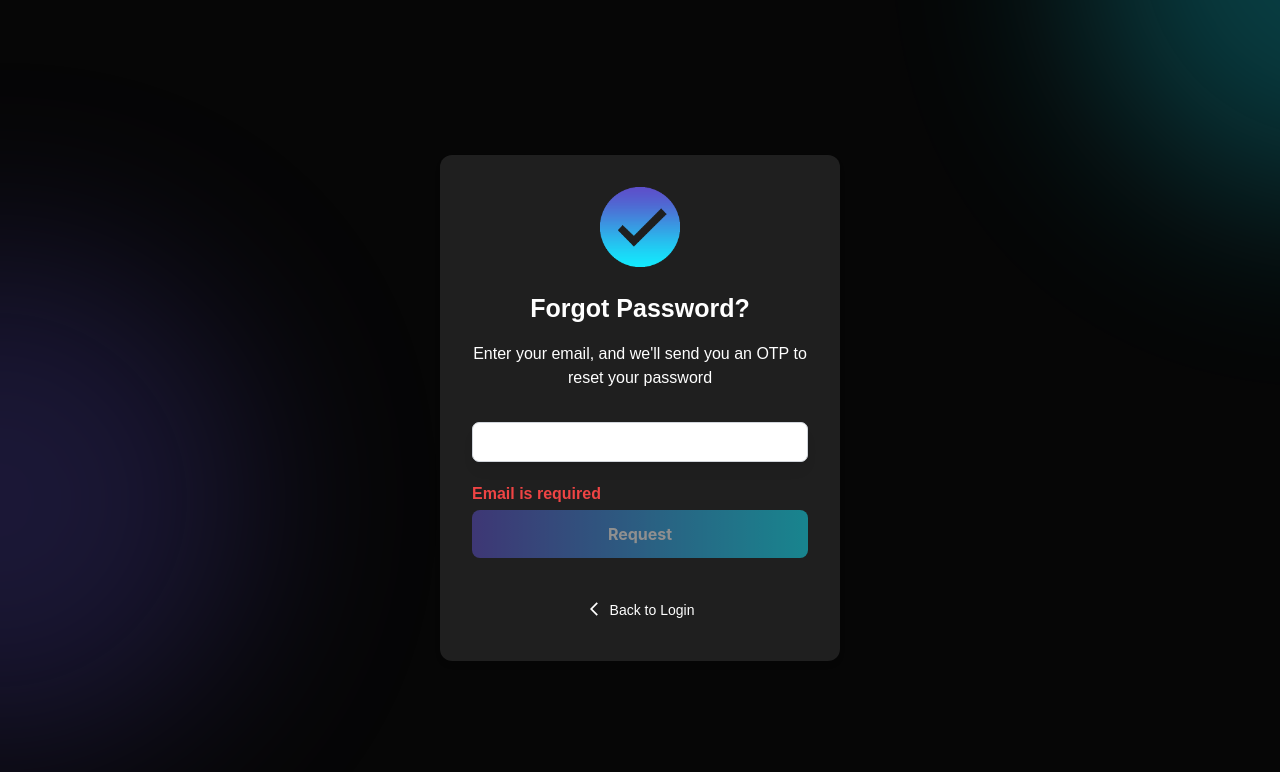
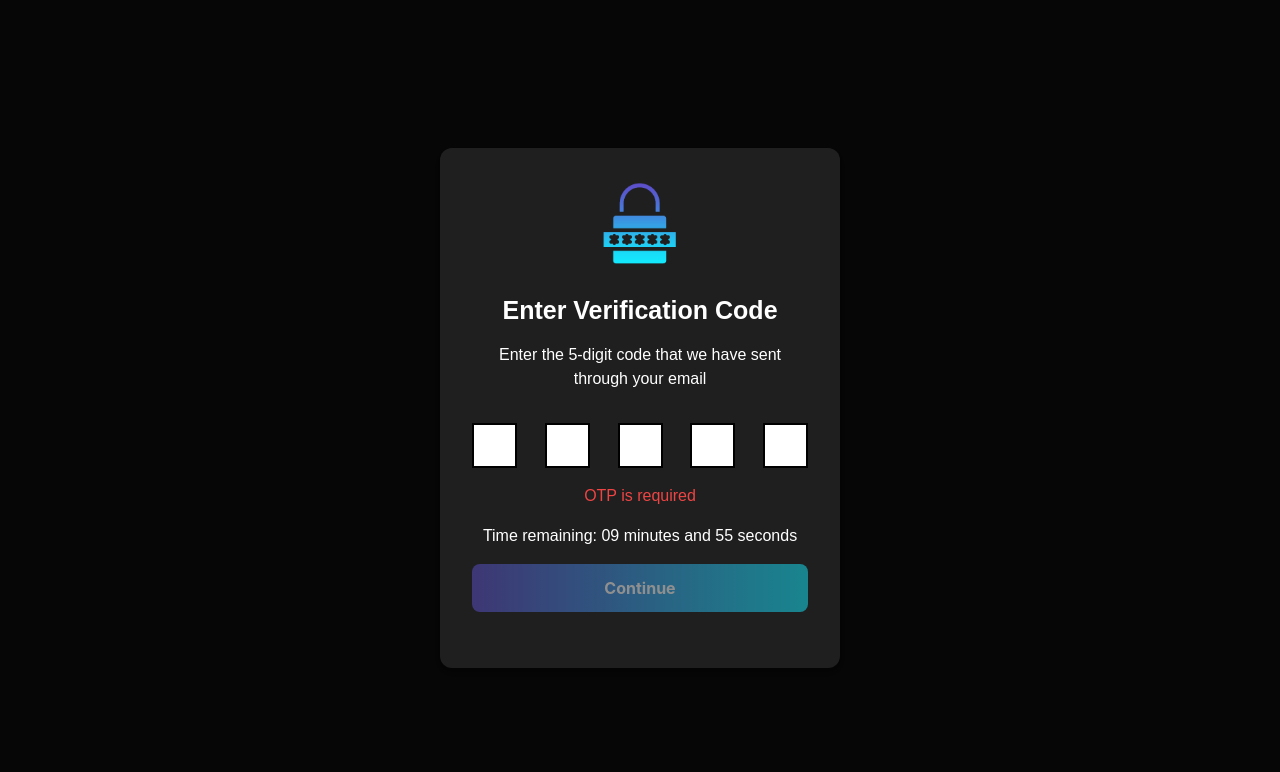
Before and after one commit to SphiriaDigital666/Wolvista-Clone, a React (Create React App) app in the folder client/: page /reset-password in a window 1280 px wide. Shown: the top 772 px of the page. Built offline with nearby package versions, Linux system fonts and the light colour scheme.

Commit message:
otp UI update

```diff
--- a/client/src/pages/reset-password/components/otp.tsx
+++ b/client/src/pages/reset-password/components/otp.tsx
@@ -1,10 +1,10 @@
-import { Button, Card } from '@material-tailwind/react';
-import React, { FC, useEffect, useState } from 'react';
+import { Button, Card } from "@material-tailwind/react";
+import React, { FC, useEffect, useState } from "react";
 // import { useAppSelector } from '../../../app/hooks';
 // import { RootState } from '../../../app/store';
-// import OTC from '../../../assets/forgot_password/otc.png';
+import OTC from "../../../assets/passwordReset/otc.png";
 // import LOGO from '../../../assets/register/logo.png';
-import api from '../../../utils/api';
+import api from "../../../utils/api";
 
 interface OtpInputProps {
   handleNextStep: () => void;
@@ -13,13 +13,13 @@ interface OtpInputProps {
 const OtpInput: FC<OtpInputProps> = ({ handleNextStep }) => {
   const VERIFICATION_CODE_LENGTH = 5;
   // const { email } = useAppSelector((state: RootState) => state.otp);
-  const email = ''
+  const email = "";
   const TIMER_DURATION = 600;
 
   const [verificationCode, setVerificationCode] = useState(
-    Array(VERIFICATION_CODE_LENGTH).fill('')
+    Array(VERIFICATION_CODE_LENGTH).fill("")
   );
-  const [message, setMessage] = useState('');
+  const [message, setMessage] = useState("");
   const [isCodeCorrect, setIsCodeCorrect] = useState(false);
   const [isTimerExpired, setIsTimerExpired] = useState(false);
   const [remainingTime, setRemainingTime] = useState(TIMER_DURATION);
@@ -30,9 +30,9 @@ const OtpInput: FC<OtpInputProps> = ({ handleNextStep }) => {
 
     const formattedTime = `${minutes
       .toString()
-      .padStart(2, '0')} minutes and ${seconds
+      .padStart(2, "0")} minutes and ${seconds
       .toString()
-      .padStart(2, '0')} seconds`;
+      .padStart(2, "0")} seconds`;
     return formattedTime;
   };
 
@@ -40,7 +40,7 @@ const OtpInput: FC<OtpInputProps> = ({ handleNextStep }) => {
     const updatedCode = [...verificationCode];
     updatedCode[index] = value;
 
-    if (value !== '' && index < VERIFICATION_CODE_LENGTH - 1) {
+    if (value !== "" && index < VERIFICATION_CODE_LENGTH - 1) {
       document.getElementById(`inputField${index + 1}`)?.focus();
     }
 
@@ -62,18 +62,18 @@ const OtpInput: FC<OtpInputProps> = ({ handleNextStep }) => {
   }, [remainingTime]);
 
   useEffect(() => {
-    const enteredCode = verificationCode.join('');
+    const enteredCode = verificationCode.join("");
     const validateOTP = async () => {
       try {
-        const { data } = await api.post('/email/verify-otp', {
+        const { data } = await api.post("/email/verify-otp", {
           email,
-          userEnteredOTP: verificationCode.join(''),
+          userEnteredOTP: verificationCode.join(""),
         });
         setIsCodeCorrect(data.verified);
         setMessage(data.message);
       } catch (error) {
         setIsCodeCorrect(false);
-        setMessage('Invalid OTP verification code');
+        setMessage("Invalid OTP verification code");
       }
     };
 
@@ -82,7 +82,7 @@ const OtpInput: FC<OtpInputProps> = ({ handleNextStep }) => {
       validateOTP();
     } else {
       setIsCodeCorrect(false);
-      setMessage('OTP is required');
+      setMessage("OTP is required");
     }
   }, [verificationCode, email]);
 
@@ -92,8 +92,8 @@ const OtpInput: FC<OtpInputProps> = ({ handleNextStep }) => {
     try {
       handleNextStep();
     } catch (error) {
-      console.error('Error verifying OTP:', error);
-      setMessage('Failed to verify OTP. Please try again.');
+      console.error("Error verifying OTP:", error);
+      setMessage("Failed to verify OTP. Please try again.");
     }
   };
 
@@ -102,58 +102,50 @@ const OtpInput: FC<OtpInputProps> = ({ handleNextStep }) => {
       await api.post(`/email/send-otp`, { email });
       setRemainingTime(TIMER_DURATION);
     } catch (error) {
-      console.error('Error sending OTP:', error);
+      console.error("Error sending OTP:", error);
     }
   };
 
   return (
-    <div className='bg-[#f3f1fb] h-screen'>
-      <div className='flex flex-col items-center justify-center h-screen bg-[#f3f1fb]'>
+    <div className=" h-screen">
+      <div className="flex flex-col items-center justify-center h-screen">
         <div>
-          <div className='flex items-center justify-center mb-6'>
-            <img
-            //  src={LOGO}
-             alt='aad'
-             className='w-[150px]
-             object-contain'
-             />
-          </div>
           <Card
-            color='white'
-            className='m-4 sm:mb-0 sm:w-[25rem] grid px-8 pt-8 pb-8'
+            color="white"
+            className="m-4 sm:mb-0 sm:w-[25rem] grid px-8 pt-8 pb-8 bg-[#1f1f1f]"
           >
-            <div className='flex items-center justify-center mb-6'>
+            <div className="flex items-center justify-center mb-6">
               <img
-              // src={OTC}
-               alt='aad'
-                className='object-scale-down
-                 w-[80px]'
-                  />
+                src={OTC}
+                alt="aad"
+                className="object-scale-down
+                 w-[80px]"
+              />
             </div>
 
-            <h2 className='text-[25px] text-primary text-center mb-4'>
+            <h2 className="text-[25px] text-white text-center mb-4">
               Enter Verification Code
             </h2>
 
-            <p className='text-primary_font_color text-center'>
+            <p className="text-white text-center">
               Enter the 5-digit code that we have sent through your email
             </p>
             <form
-              className='mt-8 mb-2 w-full max-w-screen-lg '
+              className="mt-8 mb-2 w-full max-w-screen-lg "
               onSubmit={handleSubmit}
             >
-              <div className='flex items-center gap-6 justify-between'>
+              <div className="flex items-center gap-6 justify-between">
                 {verificationCode.map((digit, index) => (
                   <input
                     key={index}
-                    type='text'
+                    type="text"
                     id={`inputField${index}`}
                     className={`bg-[#fff] border-2 p-2 w-[45px] h-[45px] border-black text-center ${
-                      message === 'Incorrect OTP'
-                        ? 'border-red-500'
-                        : message === 'OTP verified successfully'
-                        ? 'border-green-500'
-                        : 'border-black'
+                      message === "Incorrect OTP"
+                        ? "border-red-500"
+                        : message === "OTP verified successfully"
+                        ? "border-green-500"
+                        : "border-black"
                     }`}
                     value={digit}
                     onChange={(e) => handleInputChange(index, e.target.value)}
@@ -163,35 +155,35 @@ const OtpInput: FC<OtpInputProps> = ({ handleNextStep }) => {
               {message && (
                 <p
                   className={`text-center mt-4 ${
-                    message === 'OTP verified successfully'
-                      ? 'text-green-500'
-                      : 'text-red-500'
+                    message === "OTP verified successfully"
+                      ? "text-green-500"
+                      : "text-red-500"
                   }`}
                 >
                   {message}
                 </p>
               )}
               {remainingTime > 0 ? (
-                <p className='text-center mt-4 text-gray-500'>
+                <p className="text-center mt-4 text-white">
                   Time remaining: {formatTime(remainingTime)}
                 </p>
               ) : (
-                <p className='text-center mt-4 text-gray-500'>OPT Expired</p>
+                <p className="text-center mt-4 text-gray-500">OPT Expired</p>
               )}
               <Button
-                className='mt-6 bg-primary rounded-full'
-                fullWidth
-                type='submit'
+                className="w-full mb-4 bg-gradient-to-r from-[#5D4FCA] to-[#13EAFD] mt-4"
+                type="submit"
                 disabled={!isCodeCorrect || isTimerExpired}
               >
-                <h6 className='normal-case'>Continue</h6>
+                <h6 className="normal-case">Continue</h6>
               </Button>
+
               {remainingTime === 0 && (
-                <div className='flex items-center justify-center gap-2 mt-6'>
-                  <p className='text-[14px] mt-0.5'>
+                <div className="flex items-center justify-center gap-2 mt-6">
+                  <p className="text-[14px] mt-0.5">
                     Haven't received the code?
                     <span
-                      className='text-[#8645FF] ml-1 cursor-pointer underline'
+                      className="text-[#8645FF] ml-1 cursor-pointer underline"
                       onClick={handleResendOTP}
                     >
                       Resend
--- a/client/src/pages/reset-password/index.tsx
+++ b/client/src/pages/reset-password/index.tsx
@@ -27,11 +27,12 @@ function Index() {
     }
   };
   return (
-    <div className="h-screen">
-      <div className="flex flex-col items-center justify-center h-screen ">
-        {renderStepContent()}
-      </div>
-    </div>
+    // <div className="h-screen">
+    //   <div className="flex flex-col items-center justify-center h-screen ">
+    //     {renderStepContent()}
+    //   </div>
+    // </div>
+    <OtpInput />
   );
 }
 
```
Also changed, not shown: client/src/assets/passwordReset/otc.png (added).
